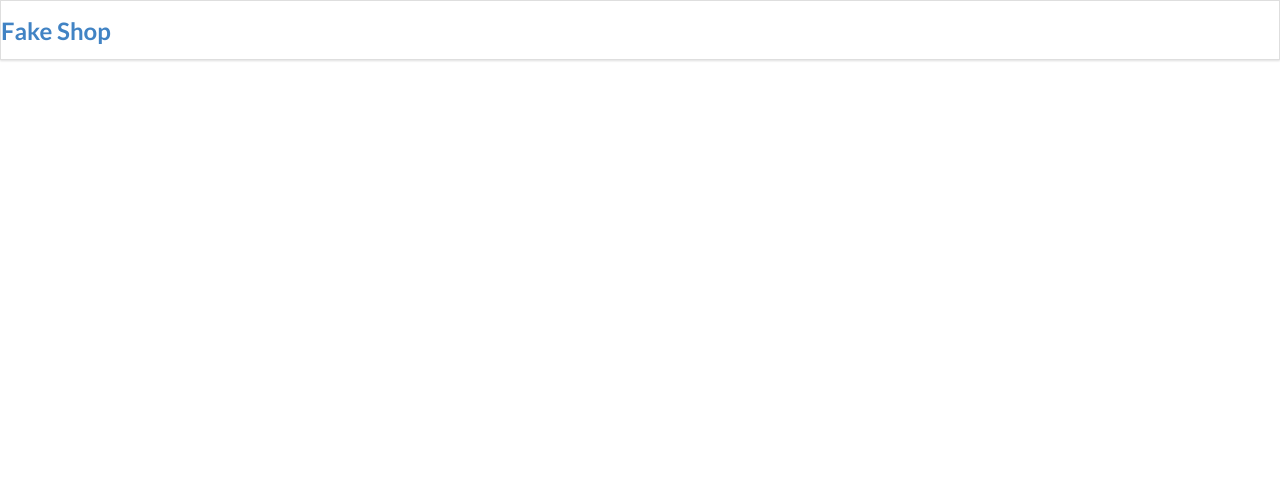
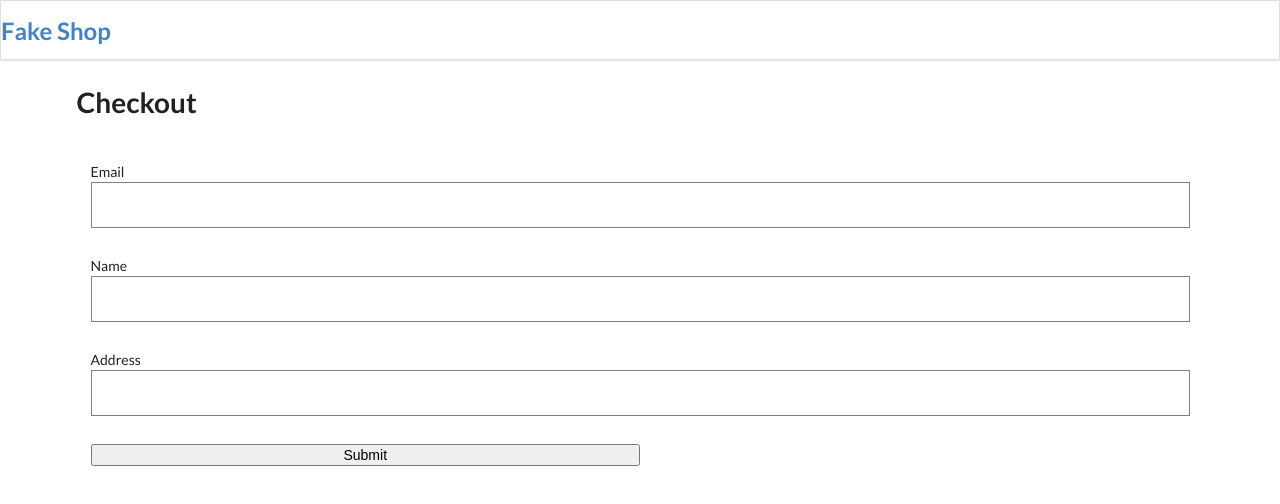
Before and after one commit to darylramirez/practice-ecommerce, a React (Create React App) app: page /product/cart/checkout in a window 1280 px wide. Before the commit this address had no page. Shown: the top 504 px of the page. Built offline with nearby package versions, Linux system fonts and the light colour scheme.

Commit message:
checkout form

```diff
--- a/src/App.css
+++ b/src/App.css
@@ -116,3 +116,31 @@
 	justify-content: right;
 	align-items: flex-end;
 }
+
+.form-container {
+	padding: 0;
+	width: 100%;
+	list-style-type: none;
+}
+
+.form-container li {
+	display: flex;
+	flex-direction: column;
+	padding: 1rem;
+}
+
+form {
+	width: 100%;
+}
+
+input {
+	padding: 1rem;
+	border: 0.1rem gray solid;
+}
+
+button {
+	width: 50%;
+	align-items:center;
+	display: flex;
+	flex-direction: column;
+}
--- a/src/App.js
+++ b/src/App.js
@@ -4,6 +4,7 @@ import { BrowserRouter as Router, Routes, Route } from 'react-router-dom';
 import ProductListing from './containers/ProductListing';
 import ProductDetail from './containers/ProductDetail';
 import Cart from './containers/Cart';
+import Checkout from './containers/Checkout';
 
 function App() {
 	return (
@@ -14,6 +15,7 @@ function App() {
 					<Route path="/" exact element={<ProductListing />} />
 					<Route path="/product/:productId" exact element={<ProductDetail />} />
 					<Route path="/product/cart" exact element={<Cart />} />
+					<Route path="/product/cart/checkout" exact element={<Checkout />} />
 					<Route>404 Not Found!</Route>
 				</Routes>
 			</Router>
--- a/src/containers/Cart.js
+++ b/src/containers/Cart.js
@@ -1,4 +1,5 @@
 import React, { Component } from 'react';
+import { Link } from 'react-router-dom';
 
 export default class Cart extends Component {
 	constructor() {
@@ -18,6 +19,9 @@ export default class Cart extends Component {
 							<button onClick={(productId) => this.removeFromCart(productId)}>
 								Remove
 							</button>
+                            <Link exact to={'/product/cart/checkout'}>
+							<button>Checkout</button>
+                            </Link>
 						</div>
 					</div>
 				</div>
--- /dev/null
+++ b/src/containers/Checkout.js
@@ -0,0 +1,66 @@
+import React, { Component } from 'react';
+
+export default class Cart extends Component {
+	constructor() {
+		super();
+		this.state = {
+			name: '',
+			email: '',
+			address: '',
+		};
+		this.handleInput = this.handleInput.bind(this);
+	}
+	handleInput(event) {
+		this.setState({ [event.target.name]: event.target.value });
+	}
+	handleSubmit(event) {
+		event.preventDefault();
+		const order = {
+			name: this.state.name,
+			email: this.state.email,
+			address: this.state.address,
+		};
+	}
+	render() {
+		return (
+			<div className="ui grid container">
+				<h1>Checkout</h1>
+				<form onSubmit={() => null}>
+					<ul className="form-container">
+						<li>
+							<label>Email</label>
+							<input
+								name="email"
+								type="email"
+								required
+								onChange={this.handleInput}></input>
+						</li>
+						<li>
+							<label>Name</label>
+							<input
+								name="name"
+								type="text"
+								required
+								onChange={this.handleInput}></input>
+						</li>
+						<li>
+							<label>Address</label>
+							<input
+								name="address"
+								type="text"
+								required
+								onChange={this.handleInput}></input>
+						</li>
+                        <main>
+						<li>
+							<button type="submit" onSubmit={this.handleSubmit}>
+								Submit
+							</button>
+						</li>
+                        </main>
+					</ul>
+				</form>
+			</div>
+		);
+	}
+}
--- a/src/containers/Filters.js
+++ b/src/containers/Filters.js
@@ -76,7 +76,7 @@ const Filter = () => {
 				</div>
 			</div>
 			<div>
-				<Link to={'/product/cart'}>
+				<Link exact to={'/product/cart'}>
 					<div>
 						<i className="shop icon"></i>
 					</div>
```
